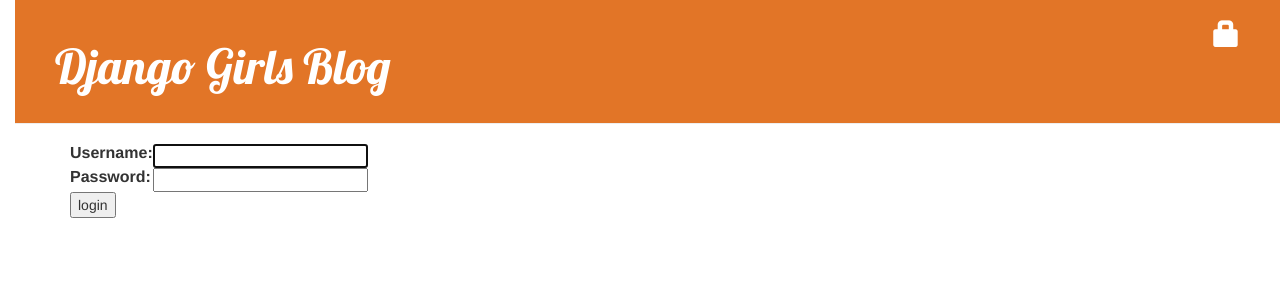
After one commit to alonw0/my-first-blog, a Django app: page /accounts/login/ in a window 1280 px wide. The commit adds this page. Shown: the top 300 px of the page. Run offline with Django 3.2, Linux system fonts and the light colour scheme; some libraries are stand-ins or nearby versions.

Commit message:
Added Logout and Login

```diff
--- a/blog/static/css/blog.css
+++ b/blog/static/css/blog.css
@@ -39,7 +39,7 @@ h1, h2, h3, h4 {
 .top-menu, .top-menu:hover, .top-menu:visited {
     color: #ffffff;
     float: right;
-    font-size: 26pt;
+    font-size: 20pt;
     margin-right: 20px;
 }
 
--- a/blog/templates/blog/base.html
+++ b/blog/templates/blog/base.html
@@ -10,8 +10,11 @@
     <body>
         <div class="page-header">
             {% if user.is_authenticated %}
-                <a href="{% url 'post_new' %}" class="top-menu"><span class="glyphicon glyphicon-plus"></span></a>
-                <a href="{% url 'post_draft_list' %}" class="top-menu"><span class="glyphicon glyphicon-edit"></span></a>
+             <a href="{% url 'post_new' %}" class="top-menu"><span class="glyphicon glyphicon-plus"></span></a>
+             <a href="{% url 'post_draft_list' %}" class="top-menu"><span class="glyphicon glyphicon-edit"></span></a>
+             <p class="top-menu">Hello {{ user.username }} <small>(<a href="{% url 'logout' %}">Log out</a>)</small></p>
+            {% else %}
+              <a href="{% url 'login' %}" class="top-menu"><span class="glyphicon glyphicon-lock"></span></a>
             {% endif %}
             <h1><a href="/">Django Girls Blog</a></h1>
         </div>
--- /dev/null
+++ b/blog/templates/registration/login.html
@@ -0,0 +1,24 @@
+{% extends "blog/base.html" %}
+
+{% block content %}
+    {% if form.errors %}
+        <p>Your username and password didn't match. Please try again.</p>
+    {% endif %}
+
+    <form method="post" action="{% url 'login' %}">
+    {% csrf_token %}
+        <table>
+        <tr>
+            <td>{{ form.username.label_tag }}</td>
+            <td>{{ form.username }}</td>
+        </tr>
+        <tr>
+            <td>{{ form.password.label_tag }}</td>
+            <td>{{ form.password }}</td>
+        </tr>
+        </table>
+
+        <input type="submit" value="login" />
+        <input type="hidden" name="next" value="{{ next }}" />
+    </form>
+{% endblock %}
--- a/mysite/settings.py
+++ b/mysite/settings.py
@@ -120,3 +120,4 @@ USE_TZ = True
 
 STATIC_URL = '/static/'
 STATIC_ROOT = os.path.join(BASE_DIR, 'static')
+LOGIN_REDIRECT_URL = '/'
--- a/mysite/urls.py
+++ b/mysite/urls.py
@@ -14,9 +14,12 @@ Including another URLconf
     2. Add a URL to urlpatterns:  path('blog/', include('blog.urls'))
 """
 from django.contrib import admin
+from django.contrib.auth import views
 from django.urls import path, include
 
 urlpatterns = [
     path('admin/', admin.site.urls),
+    path('accounts/login/', views.LoginView.as_view(), name='login'),
+    path('accounts/logout/', views.LogoutView.as_view(next_page='/'), name='logout'),
     path('', include('blog.urls')),
 ]
```
